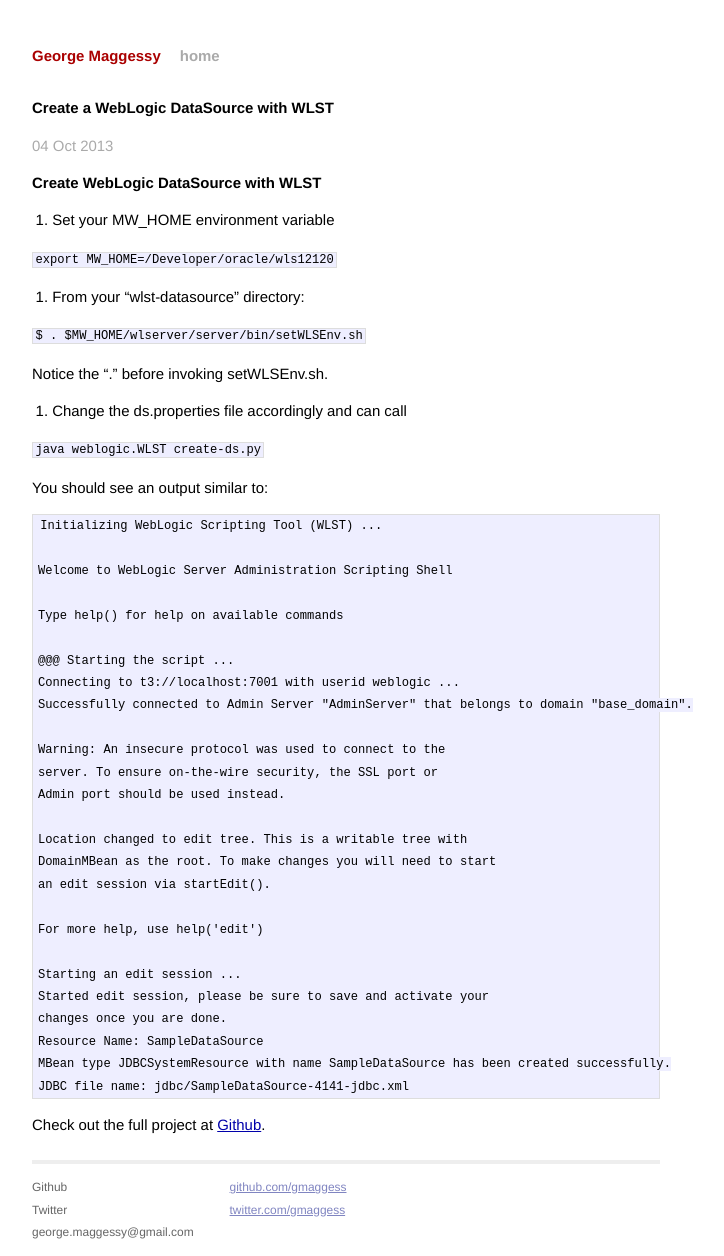
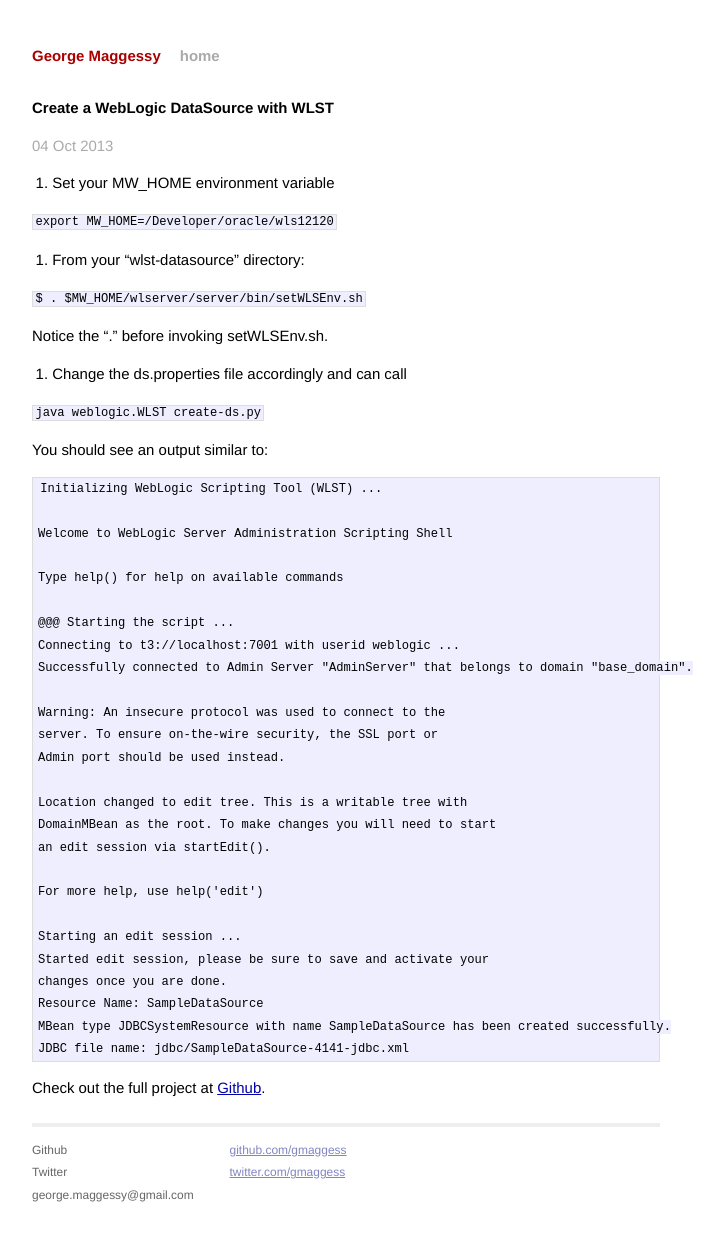
Before and after one commit to gmaggess/gmaggess.github.io, a Jekyll site: the page built from _posts/2013-10-03-wls-datasource.markdown, in a window 1280 px wide. Shown: the whole page, without its empty margins (294-1018 px from the left). Built offline with Jekyll 4.4.1, drawn with Linux system fonts in a browser that asks for light colours; Markdown is read by kramdown in place of the engine named in the settings; after the commit the page ends 1218 px from its top, so only the background shows below that.

Commit message:
Fix wls ds post

```diff
--- a/_posts/2013-10-03-wls-datasource.markdown
+++ b/_posts/2013-10-03-wls-datasource.markdown
@@ -4,10 +4,6 @@
 date:   2013-10-04
 categories: weblogic datasource wlst
 ---
-
-Create WebLogic DataSource with WLST
-===============
-
 1. Set your MW_HOME environment variable
 
 ``
```
